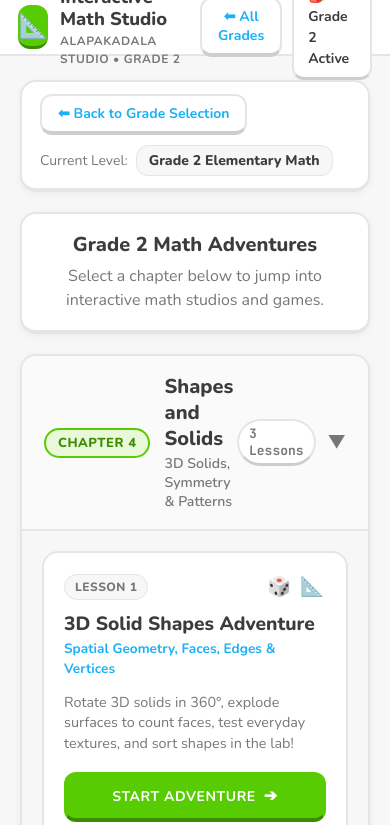
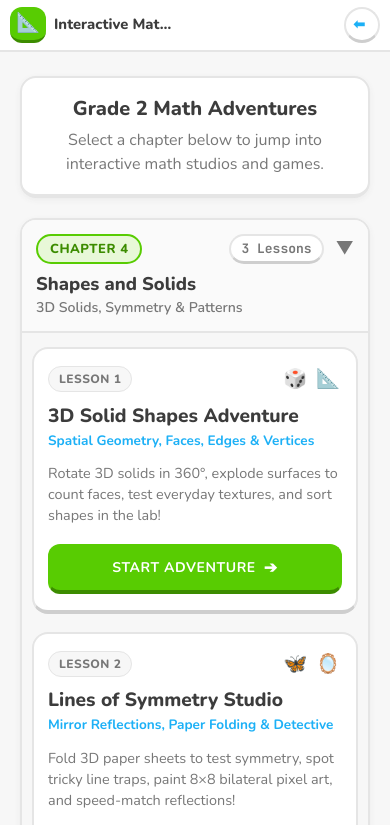
Before and after one commit to amalyulianto/interactive_3d_shapes_for_kids, a plain HTML site: page index.html in a window 390 px wide. Both pictures are taken after a click on the button 195 px from the left and 479 px from the top of the page. Shown: the top 825 px of the page. Drawn offline with nearby package versions, Linux system fonts and the light colour scheme; animation ran at ten frames a second.

Commit message:
redesign

```diff
--- a/css/theme.css
+++ b/css/theme.css
@@ -554,7 +554,7 @@ h3 { font-size: var(--font-size-h3); }
     max-width: 130px;
   }
   .studio-lesson-select {
-    max-width: 140px;
+    max-width: 150px;
     font-size: 12px;
     padding-left: 8px;
     padding-right: 24px;
@@ -564,3 +564,49 @@ h3 { font-size: var(--font-size-h3); }
     font-size: 12px;
   }
 }
+
+@media (max-width: 480px) {
+  .studio-header {
+    padding: 0 8px;
+    gap: 6px;
+  }
+  .studio-header-left {
+    gap: 6px;
+  }
+  /* Icon-only round tactile back button on small mobile */
+  .studio-back-btn {
+    font-size: 0;
+    width: 36px;
+    height: 36px;
+    padding: 0;
+    justify-content: center;
+    border-radius: var(--radius-pill);
+  }
+  .studio-back-btn::before {
+    content: "⬅";
+    font-size: 14px;
+    display: inline-block;
+  }
+  /* Hide text brand on <= 480px to leave full room for lesson selector */
+  .studio-brand-name {
+    display: none;
+  }
+  .studio-brand-icon {
+    font-size: 20px;
+  }
+  .studio-header-right {
+    gap: 6px;
+  }
+  .studio-lesson-select {
+    max-width: 160px;
+    font-size: 12px;
+    height: 36px;
+    padding-left: 8px;
+    padding-right: 22px;
+  }
+  .studio-sound-btn {
+    width: 36px;
+    height: 36px;
+    font-size: 15px;
+  }
+}
--- a/hub.css
+++ b/hub.css
@@ -23,85 +23,100 @@
   display: flex;
   align-items: center;
   gap: 12px;
+  min-width: 0;
 }
 
 .brand-logo {
-  font-size: 1.5rem;
+  font-size: 1.4rem;
   background-color: var(--color-primary);
   color: #FFFFFF;
-  width: 44px;
-  height: 44px;
+  width: 40px;
+  height: 40px;
   display: flex;
   align-items: center;
   justify-content: center;
   border-radius: var(--radius-md);
   border-bottom: 3px solid var(--color-primary-shadow);
   line-height: 1;
+  flex-shrink: 0;
+}
+
+.brand-text {
+  min-width: 0;
 }
 
 .brand-text h1 {
-  font-size: 1.25rem;
+  font-size: 1.2rem;
   font-weight: 800;
   color: var(--color-text-primary);
   line-height: 1.2;
+  white-space: nowrap;
+  overflow: hidden;
+  text-overflow: ellipsis;
 }
 
 .studio-subtext {
   display: block;
-  font-size: 0.75rem;
+  font-size: 0.72rem;
   font-weight: 700;
   color: var(--color-text-secondary);
   text-transform: uppercase;
-  letter-spacing: 0.05em;
-  margin-top: 2px;
+  letter-spacing: 0.04em;
+  margin-top: 1px;
+  white-space: nowrap;
+  overflow: hidden;
+  text-overflow: ellipsis;
 }
 
 .hub-header-actions {
   display: flex;
   align-items: center;
-  gap: 10px;
+  gap: 8px;
+  flex-shrink: 0;
 }
 
 .hub-nav-btn {
   background: var(--color-surface);
   color: var(--color-secondary);
   border: 2px solid var(--color-border);
-  border-bottom: 4px solid var(--color-border-dark);
-  padding: 8px 16px;
-  border-radius: var(--radius-md);
+  border-bottom: 3px solid var(--color-border-dark);
+  padding: 0 14px;
+  height: 38px;
+  border-radius: var(--radius-pill);
   font-weight: 700;
-  font-size: 14px;
+  font-size: 13px;
   font-family: var(--font-family-display);
   cursor: pointer;
   transition: transform 0.08s ease, border-bottom 0.08s ease, background 0.12s ease;
   display: inline-flex;
   align-items: center;
   gap: 6px;
+  white-space: nowrap;
 }
 
 .hub-nav-btn:hover {
   background: #FAFAFA;
-  border-color: var(--color-border-dark);
 }
 
 .hub-nav-btn:active {
-  transform: translateY(2px);
-  border-bottom-width: 2px;
-  margin-bottom: 2px;
+  transform: translateY(1.5px);
+  border-bottom-width: 1.5px;
 }
 
 .hub-grade-chip {
-  background: var(--color-surface);
+  background: #F7F7F7;
   color: var(--color-text-primary);
   border: 2px solid var(--color-border);
   border-bottom: 3px solid var(--color-border-dark);
-  padding: 8px 14px;
-  border-radius: var(--radius-md);
+  padding: 0 14px;
+  height: 38px;
+  border-radius: var(--radius-pill);
   font-weight: 700;
-  font-size: 14px;
+  font-size: 13px;
   display: inline-flex;
   align-items: center;
   gap: 6px;
+  white-space: nowrap;
 }
 
 .hub-nav-btn.hidden,
@@ -658,15 +673,39 @@
 /* ================= RESPONSIVE ================= */
 @media (max-width: 768px) {
   .hub-header {
-    padding: 12px 18px;
+    padding: 0 14px;
+    height: 52px;
+    gap: 8px;
+  }
+
+  .brand {
+    gap: 8px;
+  }
+
+  .brand-logo {
+    width: 36px;
+    height: 36px;
+    font-size: 1.2rem;
   }
 
   .brand-text h1 {
-    font-size: 1.15rem;
+    font-size: 1rem;
+    max-width: 160px;
+  }
+
+  .studio-subtext {
+    display: none;
+  }
+
+  .hub-nav-btn,
+  .hub-grade-chip {
+    height: 34px;
+    padding: 0 10px;
+    font-size: 12px;
   }
 
   .hub-hero {
-    padding: 18px 16px;
+    padding: 18px 14px;
   }
 
   .hub-hero h2 {
@@ -676,14 +715,14 @@
   .grade-list-item {
     flex-direction: column;
     align-items: flex-start;
-    padding: 18px 16px;
-    gap: 14px;
+    padding: 16px 14px;
+    gap: 12px;
   }
 
   .grade-item-left {
     flex-direction: column;
     align-items: flex-start;
-    gap: 12px;
+    gap: 10px;
     width: 100%;
   }
 
@@ -700,3 +739,77 @@
     grid-template-columns: 1fr;
   }
 }
+
+@media (max-width: 600px) {
+  /* Fix chapter accordion text wrapping */
+  .chapter-header {
+    display: grid;
+    grid-template-columns: auto 1fr auto;
+    grid-template-areas:
+      "badge . count"
+      "title title title";
+    padding: 14px 14px;
+    gap: 8px 10px;
+  }
+
+  .chapter-badge {
+    grid-area: badge;
+  }
+
+  .chapter-header-right {
+    grid-area: count;
+    justify-self: end;
+  }
+
+  .chapter-title-group {
+    grid-area: title;
+    width: 100%;
+  }
+
+  .chapter-title {
+    font-size: 1.15rem;
+    line-height: 1.3;
+  }
+
+  .chapter-header-left {
+    display: contents;
+  }
+
+  .chapter-body {
+    padding: 14px 10px;
+  }
+
+  .lesson-card {
+    padding: 16px 14px;
+  }
+}
+
+@media (max-width: 480px) {
+  .hub-header {
+    padding: 0 10px;
+  }
+
+  .brand-text h1 {
+    font-size: 0.92rem;
+    max-width: 120px;
+  }
+
+  /* When back button is active, hide redundant chip on mobile to avoid collision */
+  .hub-nav-btn:not(.hidden) ~ .hub-grade-chip {
+    display: none !important;
+  }
+
+  .hub-nav-btn {
+    font-size: 0;
+    width: 36px;
+    height: 36px;
+    padding: 0;
+    justify-content: center;
+    border-radius: var(--radius-pill);
+  }
+
+  .hub-nav-btn::before {
+    content: "⬅";
+    font-size: 14px;
+  }
+}
--- a/index.html
+++ b/index.html
@@ -25,7 +25,7 @@
     <!-- Navigation Controls -->
     <div class="hub-header-actions">
       <button id="btnHeaderBackGrades" class="hub-nav-btn hidden" onclick="showGradesView()" title="Return to Grade Selection">
-        ⬅ All Grades
+        ⬅ Grades
       </button>
 
       <div class="hub-grade-chip" id="hubGradeChip">
@@ -84,17 +84,6 @@
 
     <!-- ================= VIEW 2: GRADE 2 LESSONS LIST ================= -->
     <section id="lessonsView" class="hub-view-panel hidden">
-
-      <!-- Breadcrumb Navigation Bar -->
-      <nav class="lessons-nav-bar" aria-label="Breadcrumb">
-        <button class="lessons-back-btn" onclick="showGradesView()" title="Back to Grade Selection">
-          ⬅ Back to Grade Selection
-        </button>
-        <div class="current-grade-badge">
-          <span>Current Level:</span>
-          <strong>Grade 2 Elementary Math</strong>
-        </div>
-      </nav>
 
       <!-- Clean Section Banner -->
       <section class="hub-hero">
@@ -345,7 +334,7 @@
       if (gradeId === 'grade-2') {
         document.getElementById('gradesView').classList.add('hidden');
         document.getElementById('lessonsView').classList.remove('hidden');
-        document.getElementById('hubGradeChip').innerHTML = '🎒 Grade 2 Active';
+        document.getElementById('hubGradeChip').innerHTML = '🎒 Grade 2';
         document.getElementById('btnHeaderBackGrades').classList.remove('hidden');
         window.location.hash = 'grade-2';
         window.scrollTo({ top: 0, behavior: 'smooth' });
```
